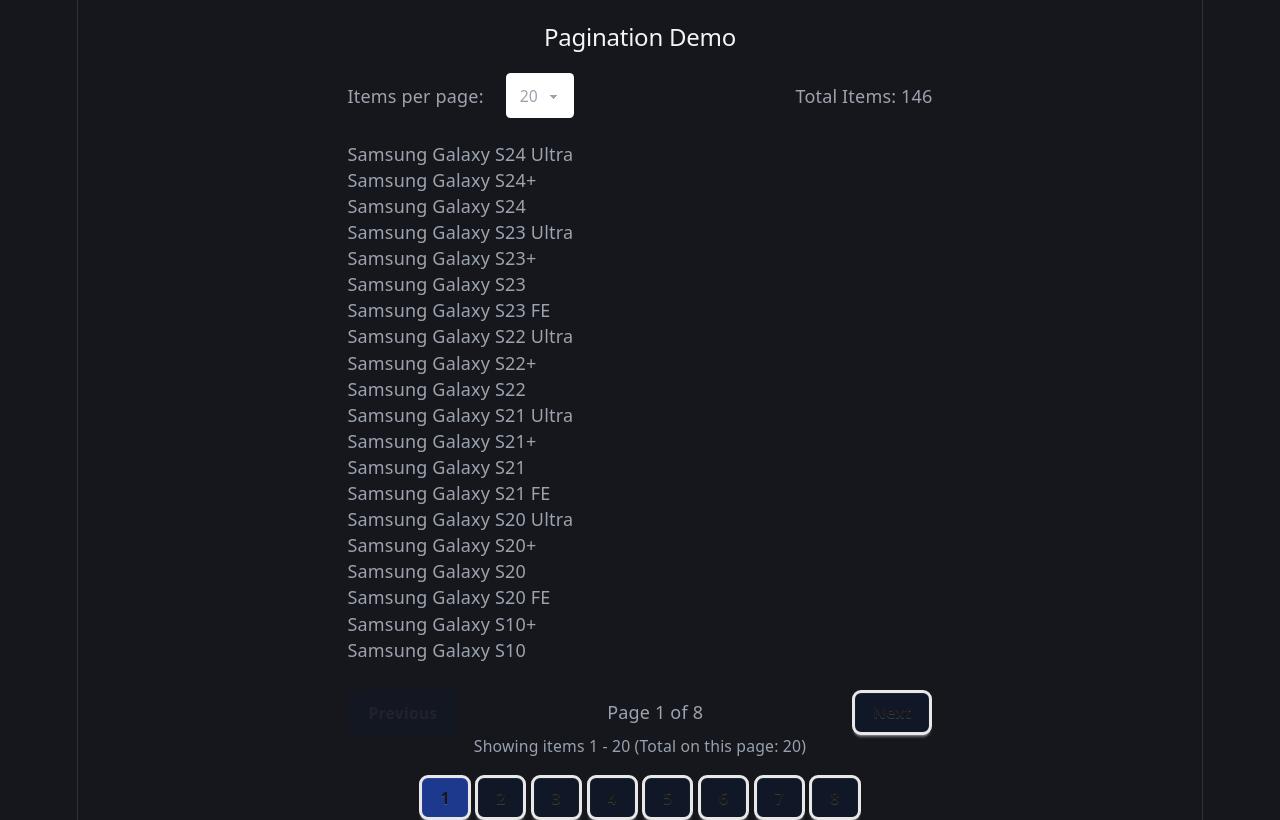
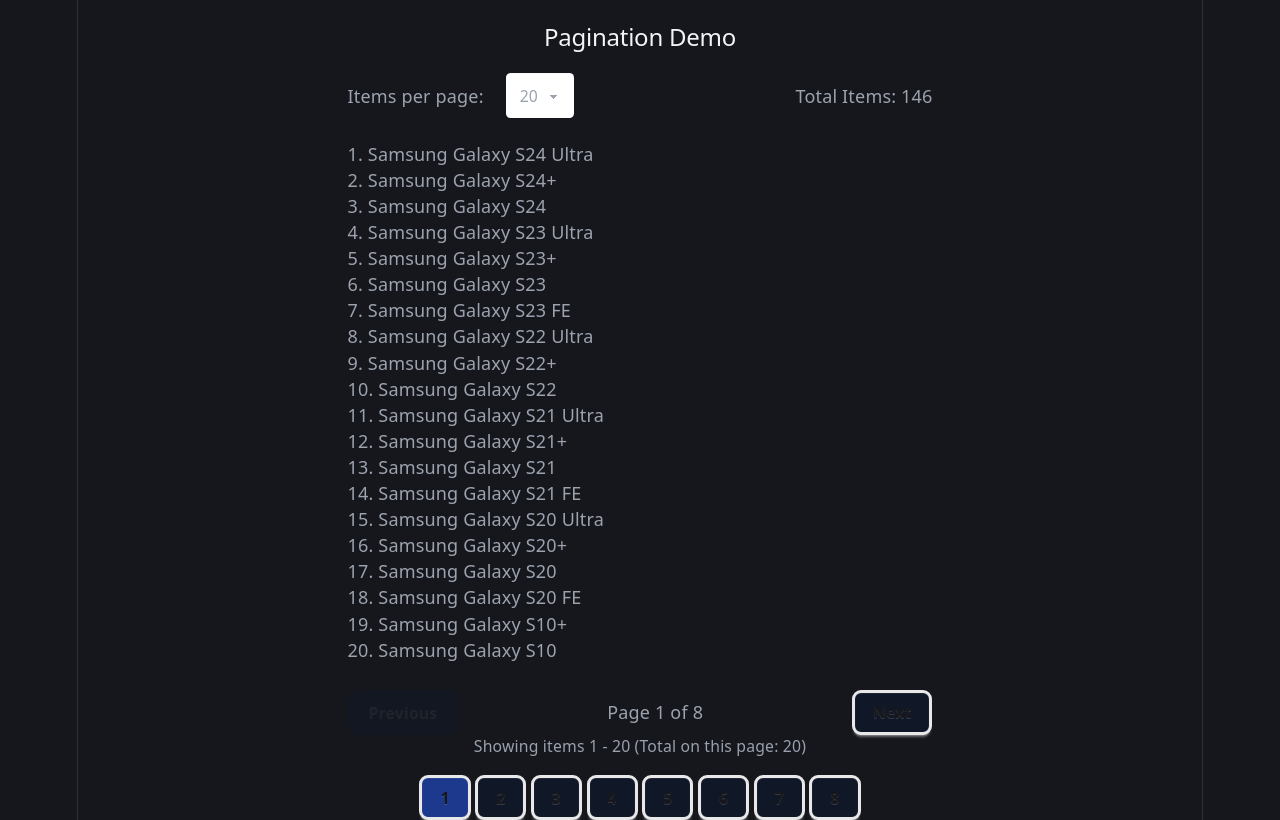
Before and after one commit to chadgarc/lab10.2CustomHooks, a React (Vite) app: page / in a window 1280 px wide. Built offline with nearby package versions, Linux system fonts and the light colour scheme.

Commit message:
Added number of items per page next to item

```diff
--- a/src/components/ShowItems/ShowItems.tsx
+++ b/src/components/ShowItems/ShowItems.tsx
@@ -5,7 +5,7 @@
 }: ShowItemsProps) {
   const items = itemList.map((item, index) => {
     return (
-      <div key={index}>{item}</div>
+      <div key={index}>{`${index + 1}. ${item}`}</div>
     );
   });
 
```
